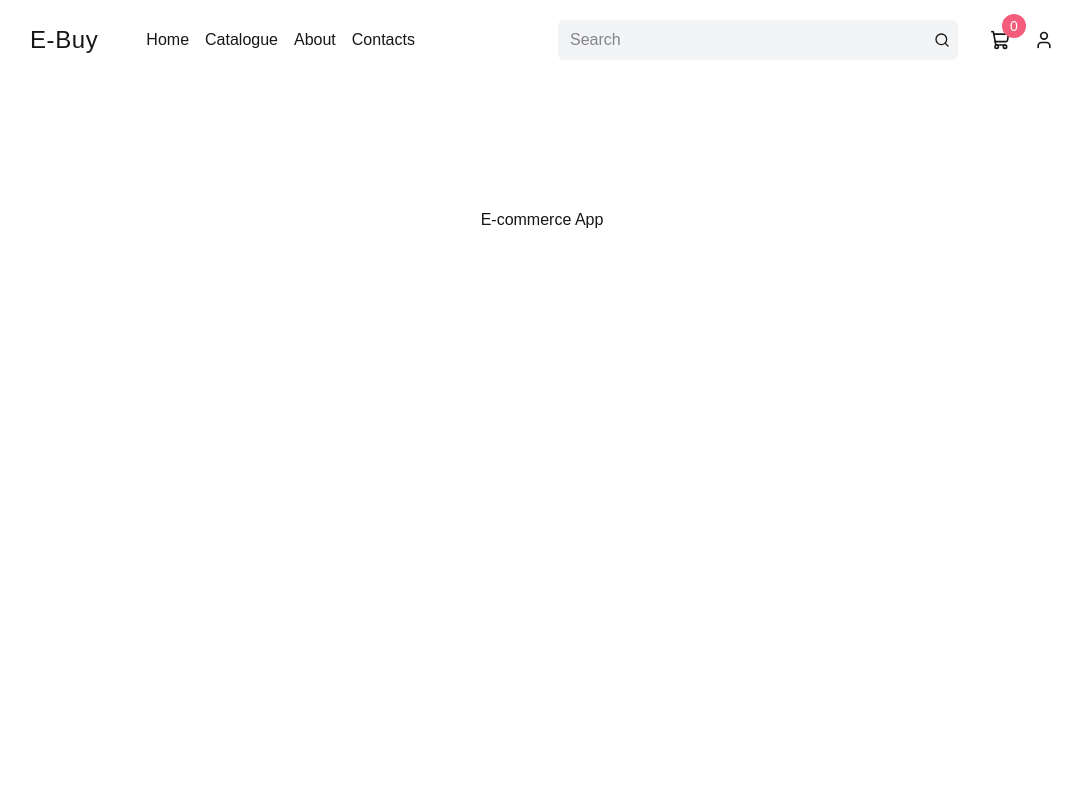
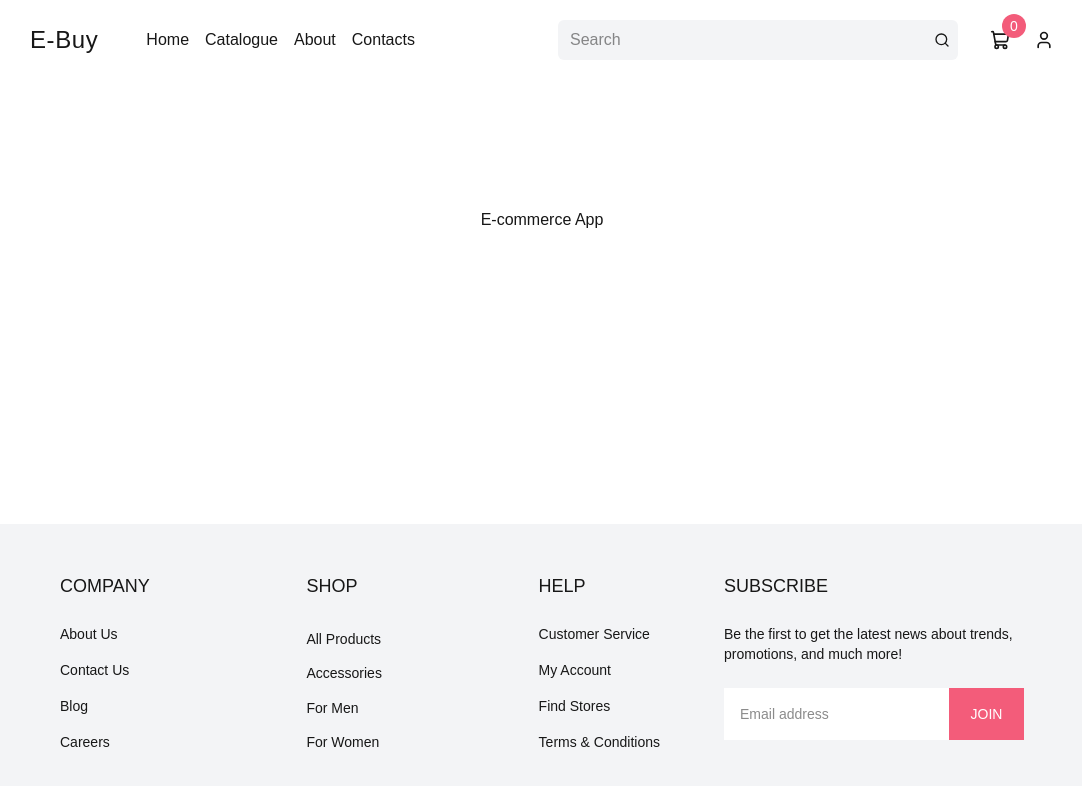
Before and after one commit to moonbek007/e-commerce-app, a Next.js app: page / in a window 1280 px wide. Shown: the top 786 px of the page, without its empty margins (98-1180 px from the left). Built offline with nearby package versions, Linux system fonts and the light colour scheme.

Commit message:
feat: Add Footer component

```diff
--- a/app/layout.tsx
+++ b/app/layout.tsx
@@ -2,6 +2,7 @@ import type { Metadata } from "next";
 import { Geist, Geist_Mono } from "next/font/google";
 
 import Header from "@/components/Header";
+import Footer from "@/components/Footer";
 
 import "./globals.css";
 
@@ -29,6 +30,7 @@ export default function RootLayout({ children }: LayoutProps<"/">) {
       <body className="min-h-full flex flex-col">
         <Header />
         {children}
+        <Footer />
       </body>
     </html>
   );
--- a/app/page.tsx
+++ b/app/page.tsx
@@ -1,6 +1,6 @@
 export default function Home() {
   return (
-    <main className="flex w-full items-center justify-center py-32 px-16 bg-white dark:bg-black sm:items-start">
+    <main className="flex flex-1 w-full items-center justify-center py-32 px-16 bg-white dark:bg-black sm:items-start">
       E-commerce App
     </main>
   );
--- /dev/null
+++ b/components/Footer.tsx
@@ -0,0 +1,73 @@
+"use client";
+
+import { useState } from "react";
+import Link from "next/link";
+
+import { NAV_LINKS } from "@/constants/constants";
+
+const Footer = () => {
+  const [userEmail, setUserEmail] = useState("");
+
+  const handleSubscribe = () => {
+    setUserEmail("");
+  };
+
+  return (
+    <div className="py-12 px-4 md:px-6 lg:px-8 xl:px-10 2xl:px-12 bg-gray-100 text-sm">
+      <div className="flex flex-col md:flex-row gap-16 justify-center">
+        <div className="flex justify-between w-1/2">
+          <div className="flex flex-col justify-between gap-6">
+            <h1 className="font-medium text-lg">COMPANY</h1>
+            <div className="flex flex-col gap-4">
+              <Link href={NAV_LINKS.ABOUT}>About Us</Link>
+              <Link href={NAV_LINKS.CONTACTS}>Contact Us</Link>
+              <Link href="#">Blog</Link>
+              <Link href="#">Careers</Link>
+            </div>
+          </div>
+          <div className="flex flex-col justify-between">
+            <h1 className="font-medium text-lg">SHOP</h1>
+            <div className="flex flex-col gap-4"></div>
+            <Link href="#">All Products</Link>
+            <Link href="#">Accessories</Link>
+            <Link href="#">For Men</Link>
+            <Link href="#">For Women</Link>
+          </div>
+          <div className="flex flex-col justify-between">
+            <h1 className="font-medium text-lg">HELP</h1>
+            <div className="flex flex-col gap-4">
+              <Link href="#">Customer Service</Link>
+              <Link href="#">My Account</Link>
+              <Link href="#">Find Stores</Link>
+              <Link href="#">Terms & Conditions</Link>
+            </div>
+          </div>
+        </div>
+        <div className="w-full md:w-1/2 lg:w-1/4 flex flex-col gap-6">
+          <h1 className="font-medium text-lg">SUBSCRIBE</h1>
+          <p>
+            Be the first to get the latest news about trends, promotions, and
+            much more!
+          </p>
+          <div className="flex">
+            <input
+              type="text"
+              placeholder="Email address"
+              className="p-4 w-3/4 bg-white"
+              value={userEmail}
+              onChange={(e) => setUserEmail(e.target.value)}
+            />
+            <button
+              className="w-1/4 bg-[rgb(243,92,122)] text-white cursor-pointer"
+              onClick={handleSubscribe}
+            >
+              JOIN
+            </button>
+          </div>
+        </div>
+      </div>
+    </div>
+  );
+};
+
+export default Footer;
```
